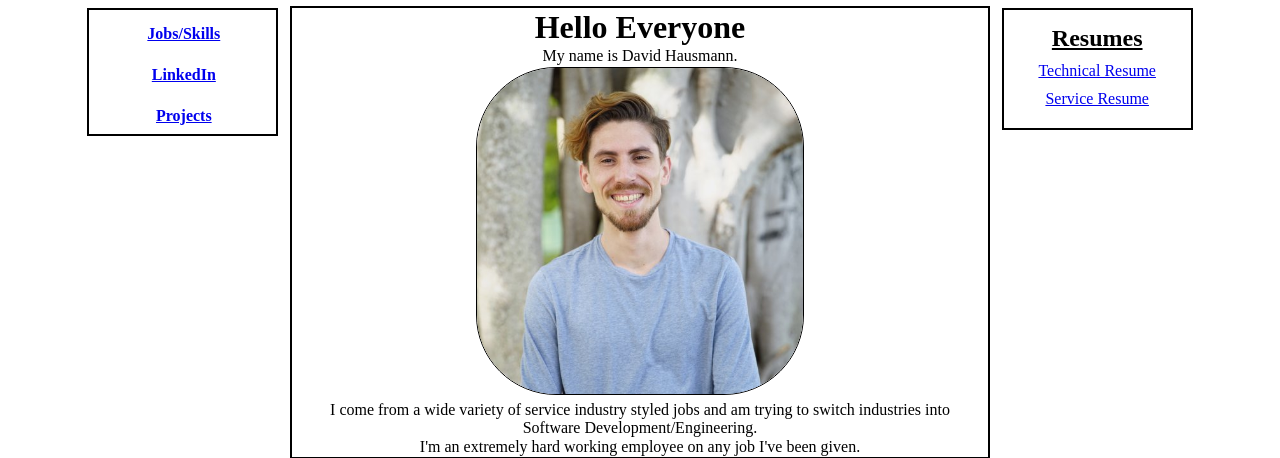
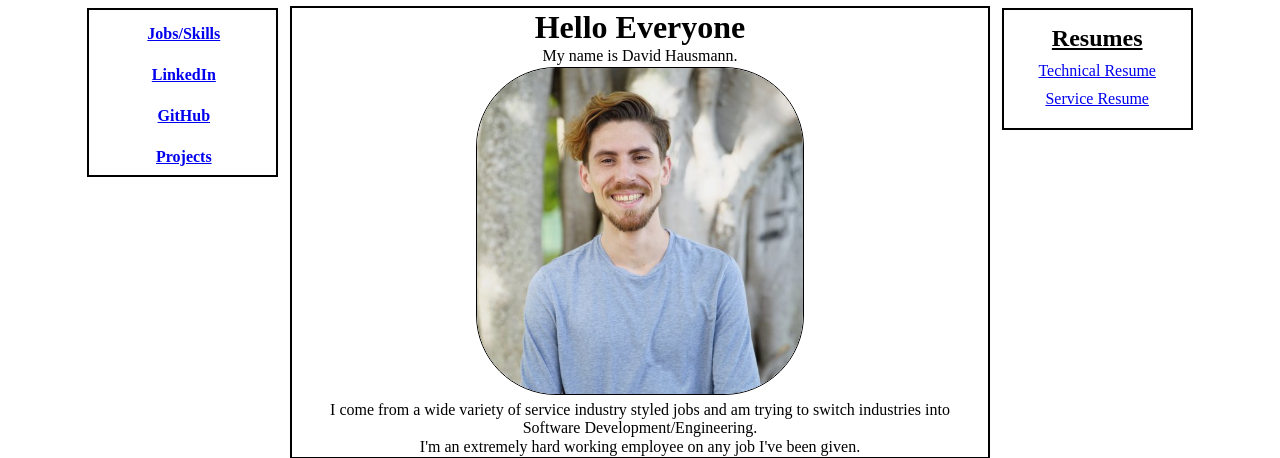
Before and after one commit to Clovs247/Portfolio, a Flask app: page / in a window 1280 px wide. Shown: the part 113-571 px from the top of the page. Run offline with Flask 3, Linux system fonts and the light colour scheme.

Commit message:
Added GitHub Link

```diff
--- a/flask_app/templates/index.html
+++ b/flask_app/templates/index.html
@@ -20,6 +20,7 @@
             <div class="menu">
                 <a href="/skills">Jobs/Skills</a>
                 <a href="https://www.linkedin.com/in/david-hausmann-b2637aa4/">LinkedIn</a>
+                <a href="https://github.com/Clovs247">GitHub</a>
                 <a href="#">Projects</a>
             </div>
             <div class="main-body">
--- a/flask_app/templates/skills.html
+++ b/flask_app/templates/skills.html
@@ -19,6 +19,7 @@
             <div class="menu">
                 <a href="/" id="homelink">Main Index</a>
                 <a href="https://www.linkedin.com/in/david-hausmann-b2637aa4/">LinkedIn</a>
+                <a href="https://github.com/Clovs247">GitHub</a>
                 <a href="#">Projects</a>
             </div>
             <div class="main-body">
```
